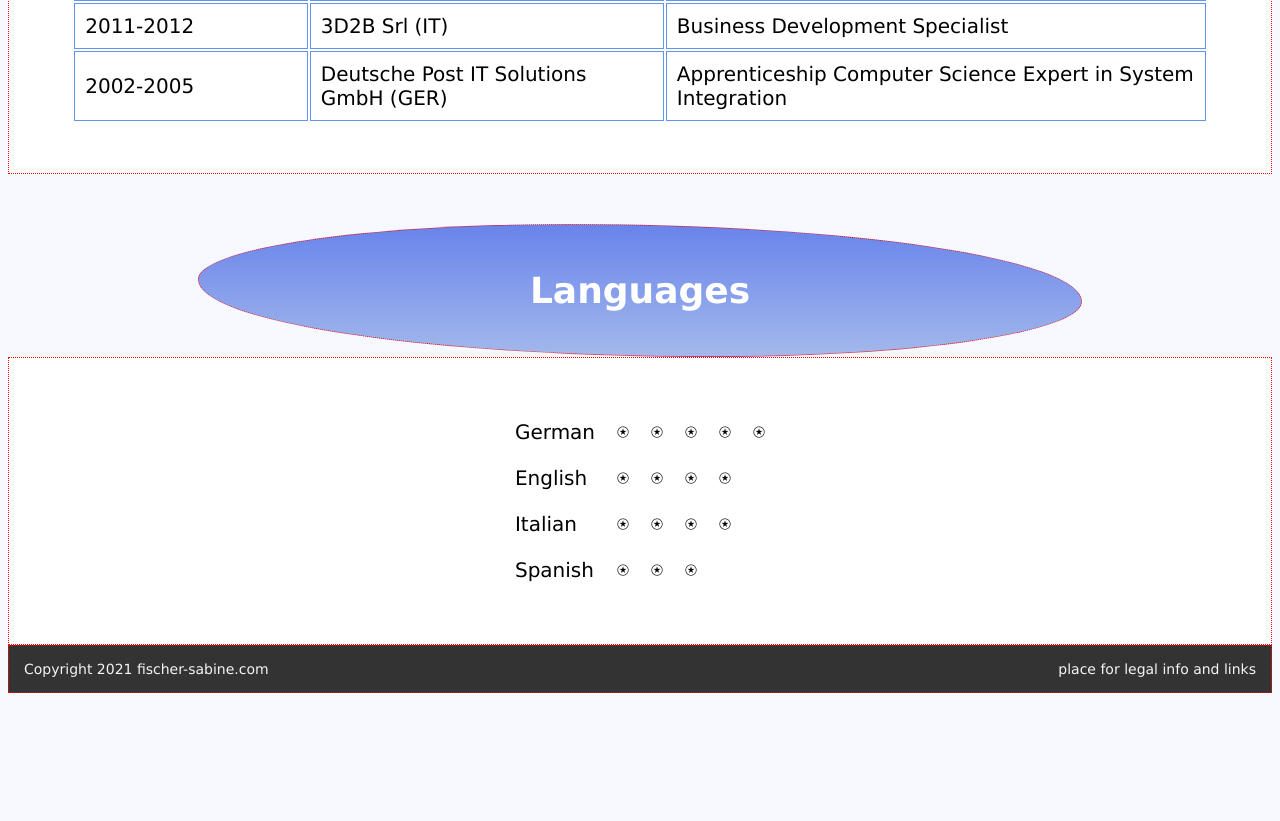
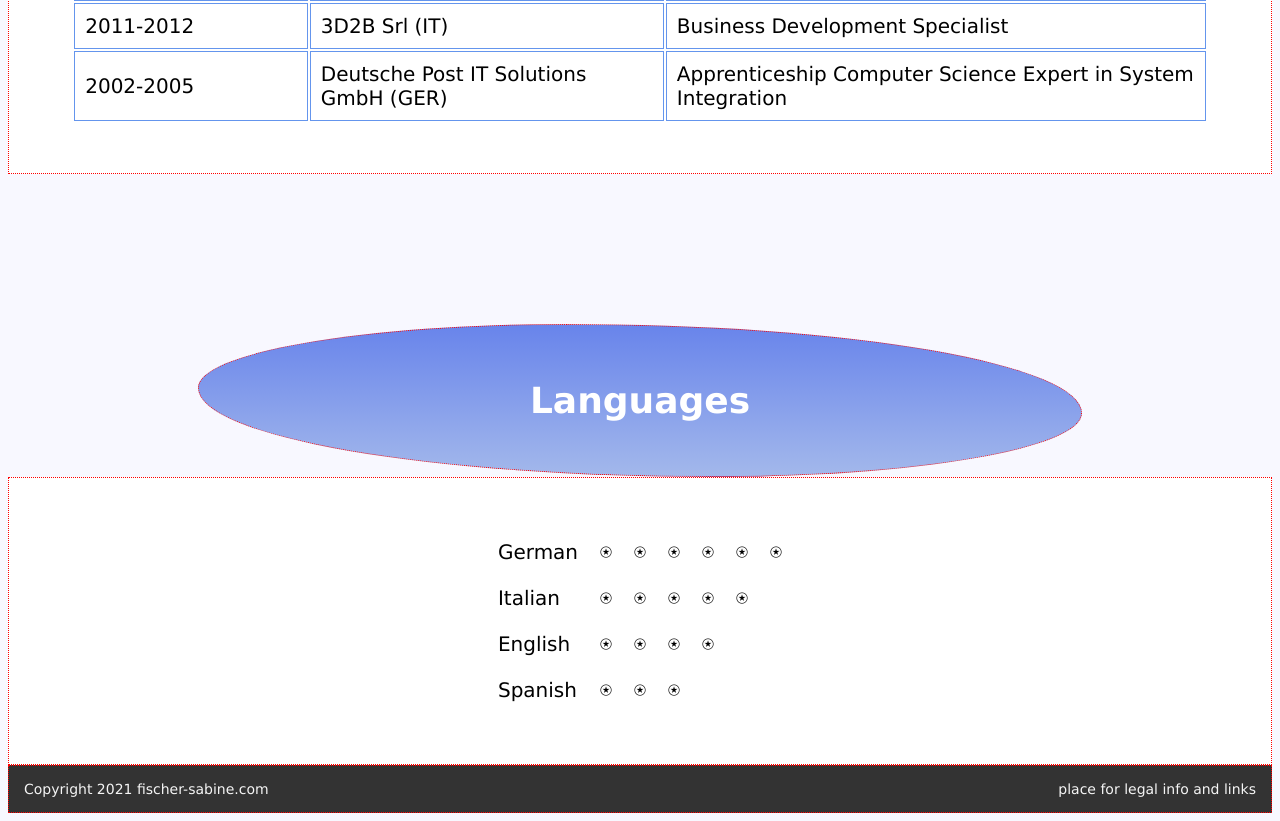
Before and after one commit to ada-net/portfolio, a plain HTML site: page homepage.html in a window 1280 px wide. Shown: the part 3565-4386 px from the top of the page. Before the commit the page ends 4266 px from the top, so only its background shows below. Drawn offline with Linux system fonts and the light colour scheme.

Commit message:
minor changes to page layout

```diff
--- a/css-files/languages.css
+++ b/css-files/languages.css
@@ -2,12 +2,12 @@
 .languages-head {
     grid-area: lh;
     text-align: center;
+    padding-top:30px;
+    padding-bottom: 30px;
+    margin-left: 15%;
+    margin-right:15%;
+    margin-top: 150px;
     border-radius:50% 70%;
-    padding-top: 20px;
-    padding-bottom: 20px;
-    margin-left:15%;
-    margin-right:15%;
-
 }
 
 /*the languages section body*/
--- a/homepage.html
+++ b/homepage.html
@@ -194,6 +194,16 @@
 								<td class="td-languages">⍟</th>
 								<td class="td-languages">⍟</th>
 								<td class="td-languages">⍟</th>
+								<td class="td-languages">⍟</th>
+							</tr>
+							<tr>
+								<td class="td-languages">Italian</th>
+									<td class="td-languages">⍟</th>
+									<td class="td-languages">⍟</th>
+									<td class="td-languages">⍟</th>
+									<td class="td-languages">⍟</th>
+									<td class="td-languages">⍟</th>
+									<td class="td-languages"></th>
 
 							</tr>
 							<tr>
@@ -203,17 +213,10 @@
 								<td class="td-languages">⍟</th>
 								<td class="td-languages">⍟</th>
 								<td class="td-languages"></th>
+								<td class="td-languages"></th>
 
 							</tr>
-							<tr>
-								<td class="td-languages">Italian</th>
-									<td class="td-languages">⍟</th>
-									<td class="td-languages">⍟</th>
-									<td class="td-languages">⍟</th>
-									<td class="td-languages">⍟</th>
-									<td class="td-languages"></th>
 
-							</tr>
 							<tr>
 								<td class="td-languages">Spanish</th>
 								<td class="td-languages">⍟</th>
```
